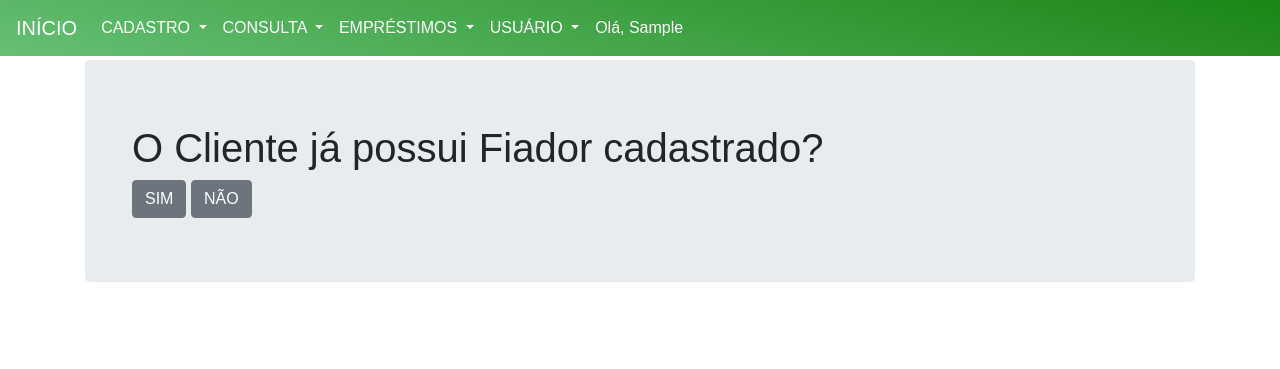
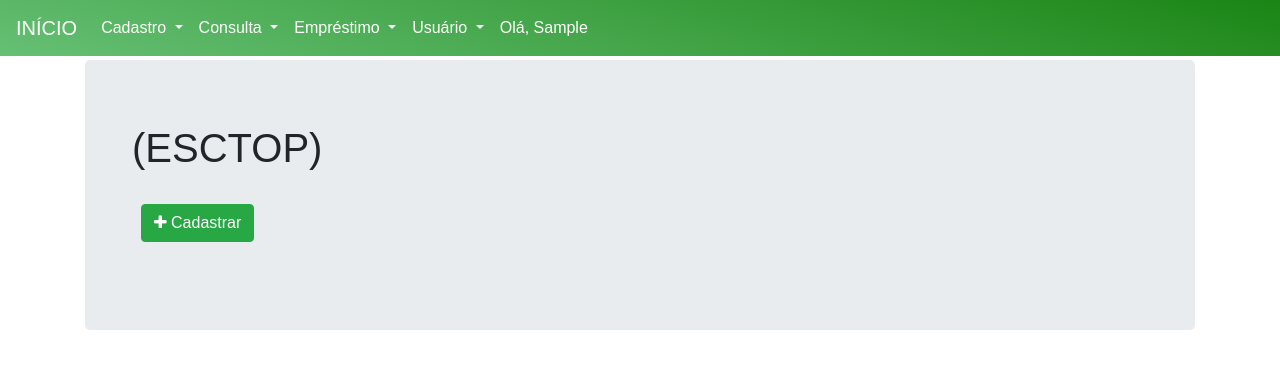
Before and after one commit to israelwerther/esctop, a Django app: page /fiador_decision/ in a window 1280 px wide. Shown: the top 369 px of the page. Run offline with Django 3.2, Linux system fonts and the light colour scheme; the visitor is signed in with stand-in values (Sample User, id 1); parts of the project's set-up code (start-up, migrations or seed data) failed here and were passed over; some libraries are stand-ins or nearby versions.

Commit message:
modal inserido e botoes de cadastro modificados visualmente

```diff
--- a/projeto/cliente/templates/cliente_list.html
+++ b/projeto/cliente/templates/cliente_list.html
@@ -11,7 +11,7 @@
      <span class="float-right">
         <a href="{% url 'core:fiador_decision_1' %}" >
             <button type="button" class="btn btn-success">
-                <span class="fa fa-plus"></span>Adicionar
+                <span class="fa fa-plus"></span>Adicionar Clientes
             </button>
         </a>
     </span>
--- a/projeto/cliente_cnpj/templates/cliente_cnpj_list.html
+++ b/projeto/cliente_cnpj/templates/cliente_cnpj_list.html
@@ -6,7 +6,7 @@
     <span class="float-right" >
         <a href="{% url 'core:fiador_decision' %}" >
             <button type="button" class="btn btn-success">
-                <span class="fa fa-plus"></span>Adicionar
+                <span class="fa fa-plus"></span>Adicionar Clientes
             </button>
         </a>
     </span>
--- a/projeto/core/templates/fiador_decision.html
+++ b/projeto/core/templates/fiador_decision.html
@@ -3,13 +3,37 @@
 
 
 {% block content %}
-    <div class="jumbotron">
-        <div class="container">
-            <h1>O Cliente já possui Fiador cadastrado?</h1>
-            <span class="pull-center">
-                <a href="{% url 'cliente_cnpj:cliente_cnpj_cadastra' %}" type="button" class="btn btn-secondary">SIM</a>
-                <a href="{% url 'avalista:avalista_cadastra' %}" type="button" class="btn btn-secondary">NÃO</a>
-            </span>
+<div class="jumbotron">
+
+    <div class="container">
+        <h1>(ESCTOP)</h1>
+    </div>
+    <button type="button" class="btn btn-success m-4" data-toggle="modal" data-target="#exampleModal"
+        data-whatever="@mdo"><span class="fa fa-plus"></span> Cadastrar</button>
+
+    <div class="modal fade" id="exampleModal" tabindex="-1" role="dialog" aria-labelledby="exampleModalLabel"
+        aria-hidden="true">
+        <div class="modal-dialog" role="document">
+            <div class="modal-content">
+                <div class="modal-header">
+                    <h4 class="modal-title" id="exampleModalLabel">O CLIENTE JÁ POSSUI FIADOR CADASTRADO?</h4>
+                    <button type="button" class="close" data-dismiss="modal" aria-label="Close">
+                        <span aria-hidden="true">&times;</span>
+                    </button>
+                </div>
+                <div class="modal-body">
+                    <span class="pull-center">
+                        <a href="{% url 'cliente_cnpj:cliente_cnpj_cadastra' %}" type="button"
+                            class="btn btn-success">SIM</a>
+                        <a href="{% url 'avalista:avalista_cadastra' %}" type="button" class="btn btn-danger">NÃO</a>
+                    </span>
+                </div>
+                <div class="modal-footer">
+                    <button type="button" class="btn btn-secondary" data-dismiss="modal">Fechar</button>
+                </div>
+            </div>
         </div>
     </div>
+
+</div>
 {% endblock content %}
--- a/projeto/core/templates/includes/nav.html
+++ b/projeto/core/templates/includes/nav.html
@@ -135,6 +135,7 @@ function myFunction() {
 		color: rgb(255, 255, 255);
 		z-index: 2;
 	}
+
 </style>
 
 <html>
@@ -152,7 +153,7 @@ function myFunction() {
 				<li class="nav-item dropdown">
 					<a class="nav-link dropdown-toggle" href="#" id="navbarDropdown" role="button" data-toggle="dropdown"
 						aria-haspopup="true" aria-expanded="false">
-						CADASTRO
+						Cadastro
 					</a>
 					<div class="dropdown-menu" aria-labelledby="navbarDropdown">
 						<a class="dropdown-item" href="{% url 'core:fiador_decision_1' %}">CLIENTE CREDCOOP</a>
@@ -165,7 +166,7 @@ function myFunction() {
 				<li class="nav-item dropdown">
 					<a class="nav-link dropdown-toggle" href="#" id="navbarDropdown" role="button" data-toggle="dropdown"
 						aria-haspopup="true" aria-expanded="false">
-						CONSULTA
+						Consulta
 					</a>
 					<div class="dropdown-menu" aria-labelledby="navbarDropdown">
 						<a class="dropdown-item" href="{% url 'cliente:cliente_list' %}">CLIENTE CREDCOOP</a>
@@ -179,20 +180,20 @@ function myFunction() {
 				<li class="nav-item dropdown">
 					<a class="nav-link dropdown-toggle" href="#" id="navbarDropdown" role="button" data-toggle="dropdown"
 						aria-haspopup="true" aria-expanded="false">
-						EMPRÉSTIMOS
+						Empréstimo
 					</a>
 					<div class="dropdown-menu" aria-labelledby="navbarDropdown">
 						<a class="dropdown-item" href="{% url 'emprestimo:emprestimo_add' %}">REALIZAR EMPRÉSTIMO</a>
 						<div class="dropdown-divider"></div>
-						<a class="dropdown-item" href="{% url 'cliente_cnpj:cliente_cnpj_list' %}">CLIENTE ESCTOP</a>
-						<a class="dropdown-item" href="{% url 'avalista:avalista_list' %}">FIADOR ESCTOP</a>
+						<!-- <a class="dropdown-item" href="{% url 'cliente_cnpj:cliente_cnpj_list' %}">CLIENTE ESCTOP</a>
+						<a class="dropdown-item" href="{% url 'avalista:avalista_list' %}">FIADOR ESCTOP</a> -->
 					</div>
 				</li>
 
 				<li class="nav-item dropdown">
 					<a class="nav-link dropdown-toggle" href="#" id="navbarDropdown" role="button" data-toggle="dropdown"
 						aria-haspopup="true" aria-expanded="false">
-						USUÁRIO
+						Usuário
 					</a>
 					<div class="dropdown-menu" aria-labelledby="navbarDropdown">
 						<a class="dropdown-item" href="{% url 'logout' %}" style="float:right">ENCERRAR SESSÃO</a>
@@ -200,8 +201,7 @@ function myFunction() {
 				</li>
 
 				{% if user.is_authenticated %}
-				<a href="" style='float:right' class="nav-link">Olá, {{user.first_name}}</a>
-				</span>
+				<a href="" class="nav-link" >Olá, {{user.first_name}}</a>
 				{% endif %}
 
 			</ul>
```
Also changed, not shown: projeto/core/templates/fiador_decision_1.html (+28 -7 lines), projeto/core/templates/teste.html (+44 -12 lines).
